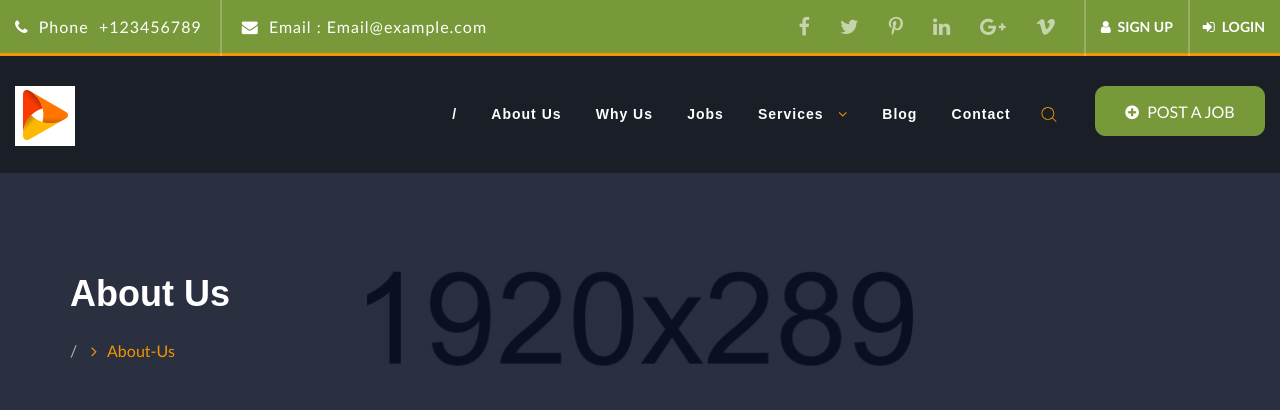
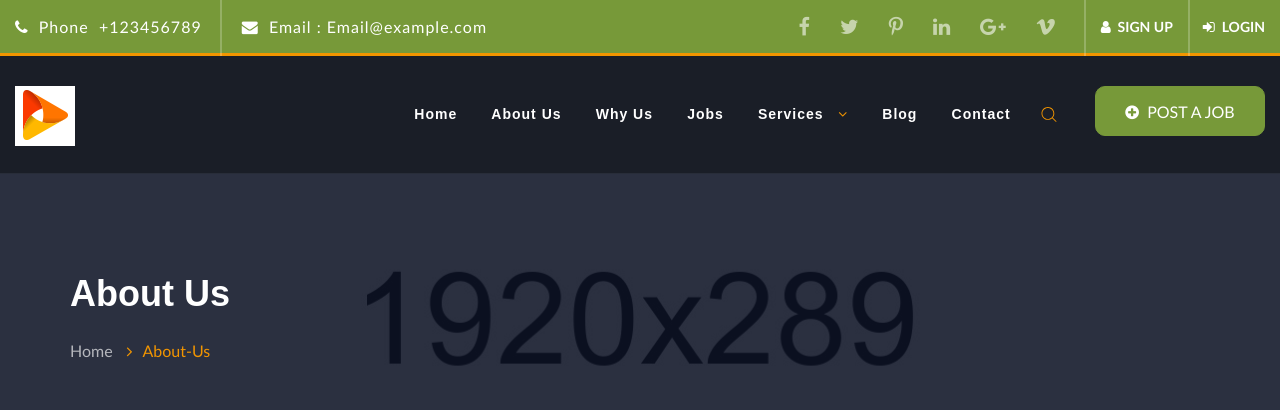
Before and after one commit to shireefkhatab/carer-agency-dark, a plain HTML site: page about.html in a window 1280 px wide. Shown: the top 410 px of the page. Drawn offline with Linux system fonts and the light colour scheme; a web font is replaced by a local one.

Commit message:
correct Home path

```diff
--- a/about.html
+++ b/about.html
@@ -119,7 +119,7 @@ Purchase:
                                     </ul>
                                 </div>
                                 <ul class="float_left">
-                                    <li class="parent"><a href="index.html" class="gc_main_navigation"> / </a> </li>
+                                    <li class="parent"><a href="/" class="gc_main_navigation"> Home </a> </li>
                                     <li class="parent"><a href="about.html" class="gc_main_navigation"> About us </a>
                                     </li>
                                     <li class="parent"><a href="why-us.html" class="gc_main_navigation"> Why us </a>
@@ -203,7 +203,7 @@ Purchase:
                                                                 <input type="search" placeholder="Search...">
                                                             </form>
                                                         </li>
-                                                        <li> <a href="index.html">/</a> </li>
+                                                        <li> <a href="/">Home</a> </li>
                                                         <li> <a href="about.html">About us </a> </li>
                                                         <li class="has-children"> <a href="services.html">Services </a>
                                                             <ul class="cd-secondary-dropdown is-hidden">
@@ -259,7 +259,7 @@ Purchase:
                         <div class="jp_tittle_breadcrumb_main_wrapper">
                             <div class="jp_tittle_breadcrumb_wrapper">
                                 <ul>
-                                    <li><a href="index.html">/</a> <i class="fa fa-angle-right"></i></li>
+                                    <li><a href="/">Home</a> <i class="fa fa-angle-right"></i></li>
                                     <li>About-Us</li>
                                 </ul>
                             </div>
```
Also changed, not shown: why-us.html (+3 -3 lines).
